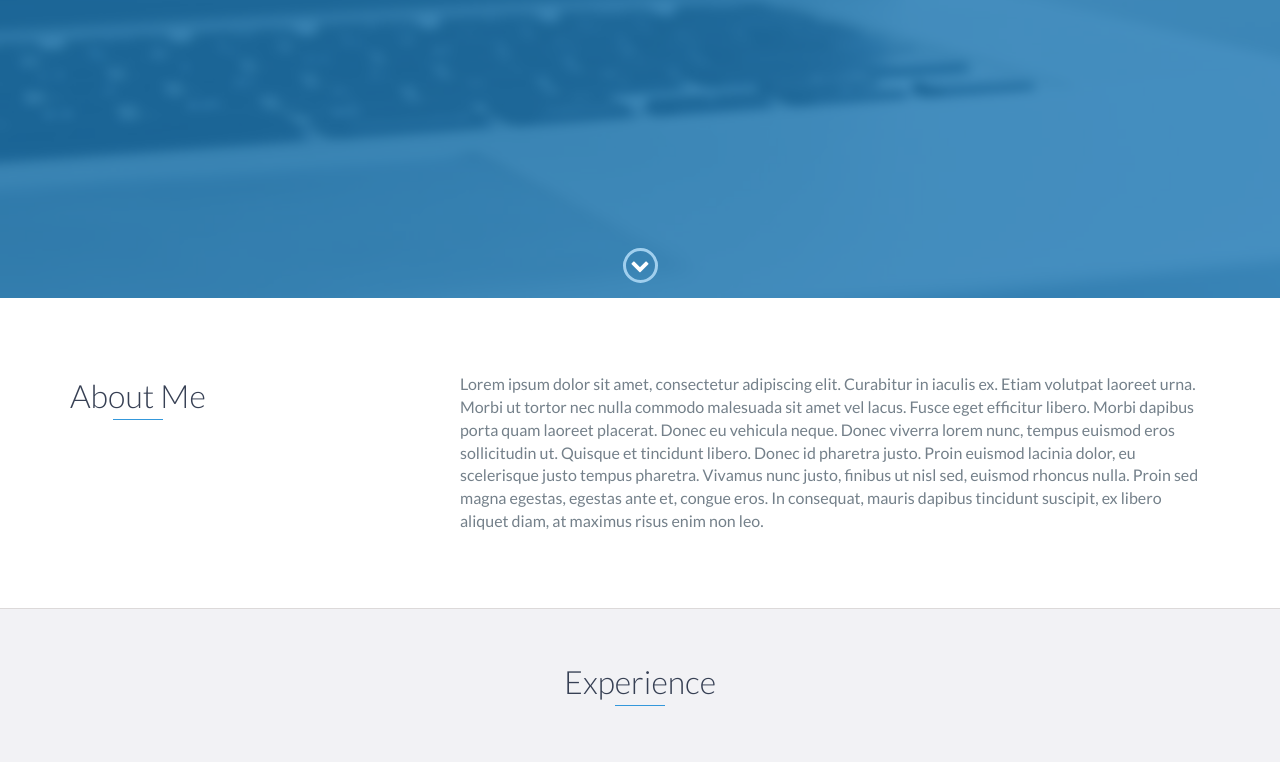
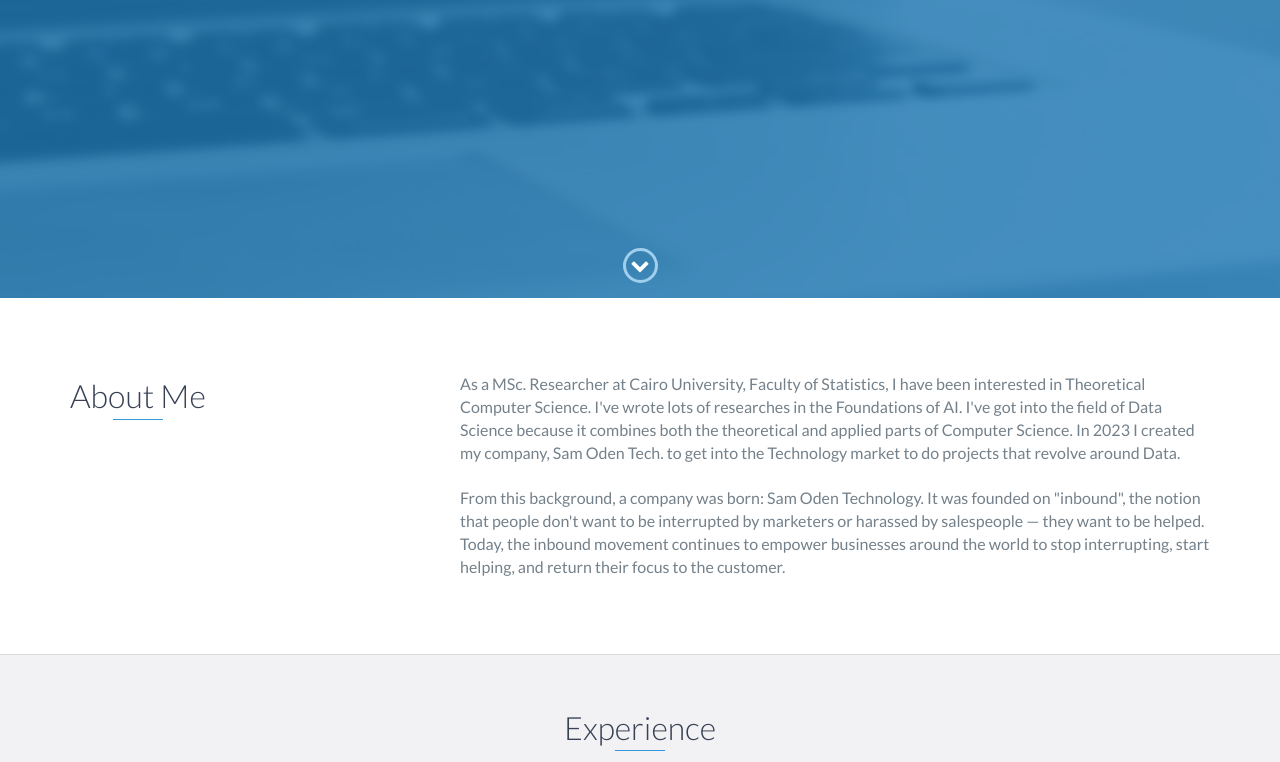
Before and after one commit to EslamFouadd/Eslam-Porfolio, a website: page index.html in a window 1280 px wide. Shown: the part 502-1264 px from the top of the page. Drawn offline with nearby package versions, Linux system fonts and the light colour scheme.

Commit message:
Update index.html

```diff
--- a/index.html
+++ b/index.html
@@ -73,9 +73,13 @@
                 </div>
                 <div class="col-md-8">
                     <p>
-                        Lorem ipsum dolor sit amet, consectetur adipiscing elit. Curabitur in iaculis ex. Etiam volutpat laoreet urna. Morbi ut tortor nec nulla commodo malesuada sit amet vel lacus. Fusce eget efficitur libero. Morbi dapibus porta quam laoreet placerat. Donec
-                        eu vehicula neque. Donec viverra lorem nunc, tempus euismod eros sollicitudin ut. Quisque et tincidunt libero. Donec id pharetra justo. Proin euismod lacinia dolor, eu scelerisque justo tempus pharetra. Vivamus nunc justo, finibus
-                        ut nisl sed, euismod rhoncus nulla. Proin sed magna egestas, egestas ante et, congue eros. In consequat, mauris dapibus tincidunt suscipit, ex libero aliquet diam, at maximus risus enim non leo.
+                        As a MSc. Researcher at Cairo University, Faculty of Statistics, I have been interested in Theoretical Computer Science. I've wrote lots of researches in the Foundations of AI.
+                        I've got into the field of Data Science because it combines both the theoretical and applied parts of Computer Science.
+                        In 2023 I created my company, Sam Oden Tech. to get into the Technology market to do projects that revolve around Data.
+                        <br><br>
+                        From this background, a company was born: Sam Oden Technology. It was founded on "inbound", the notion that people don't want to be interrupted by marketers or harassed by salespeople — they want to be helped.
+
+                        Today, the inbound movement continues to empower businesses around the world to stop interrupting, start helping, and return their focus to the customer.
                     </p>
                 </div>
             </div>
```
